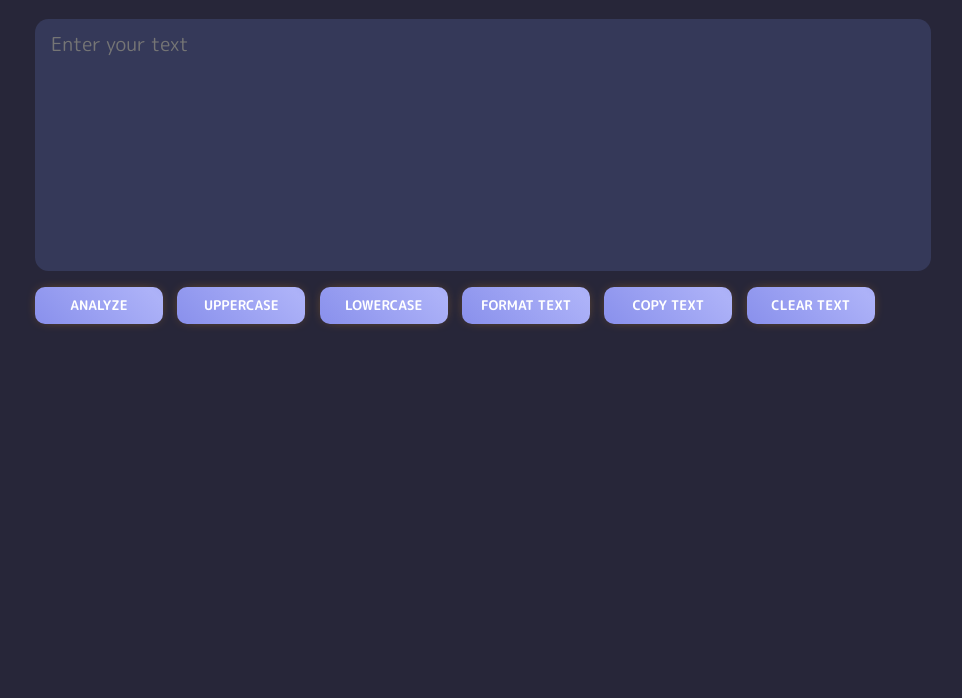
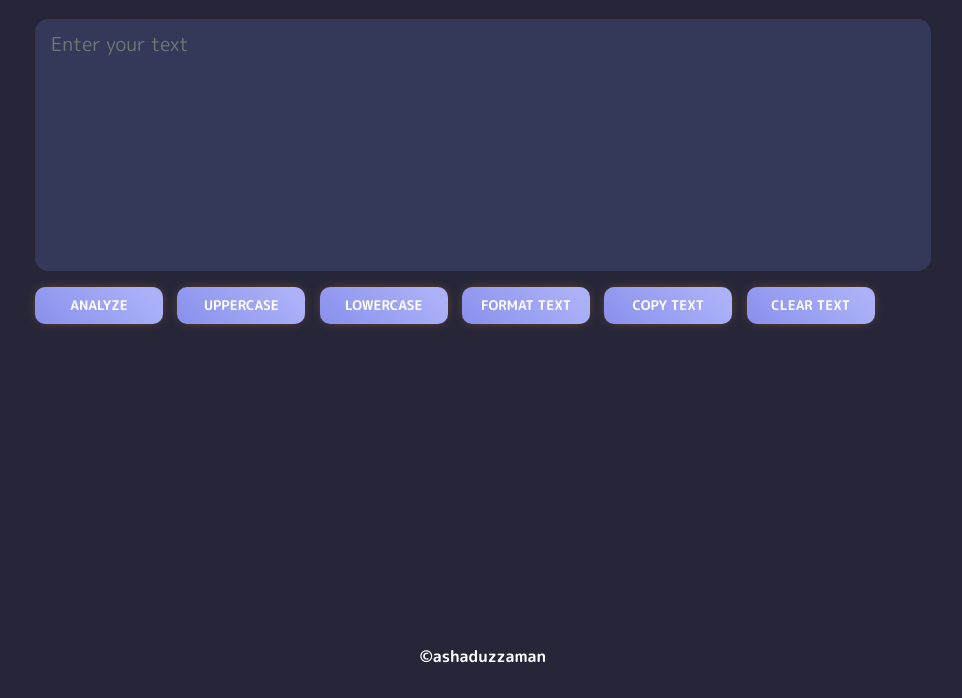
Before and after one commit to ashaduzzaman2002/text-analyzer, a plain HTML site: page index.html in a window 1280 px wide. Shown: the part 102-800 px from the top of the page, without its empty margins (157-1119 px from the left). Drawn offline with Linux system fonts and the light colour scheme.

Commit message:
Adding footer

```diff
--- a/index.html
+++ b/index.html
@@ -35,6 +35,9 @@
       </section>
     </main>
 
+    <footer>
+      <p>&copy;ashaduzzaman</p>
+    </footer>
     <script src="script.js"></script>
 </body>
 </html>
--- a/style.css
+++ b/style.css
@@ -32,6 +32,10 @@ h1{
 body{
     background: #272639;
     color: white;
+    min-height: 100vh;
+    display: flex;
+    flex-direction: column;
+    justify-content: space-between;
 }
 
 main{
@@ -130,6 +134,15 @@ textarea::-webkit-scrollbar {
     margin-bottom: 10px;
 }
 
+footer{
+    display: flex;
+    align-items: center;
+    justify-content: center;
+    font-weight: 600;
+    margin-top: 30px;
+    margin-bottom: 30px;
+}
+
 
 
 /* Responsive style */
```
